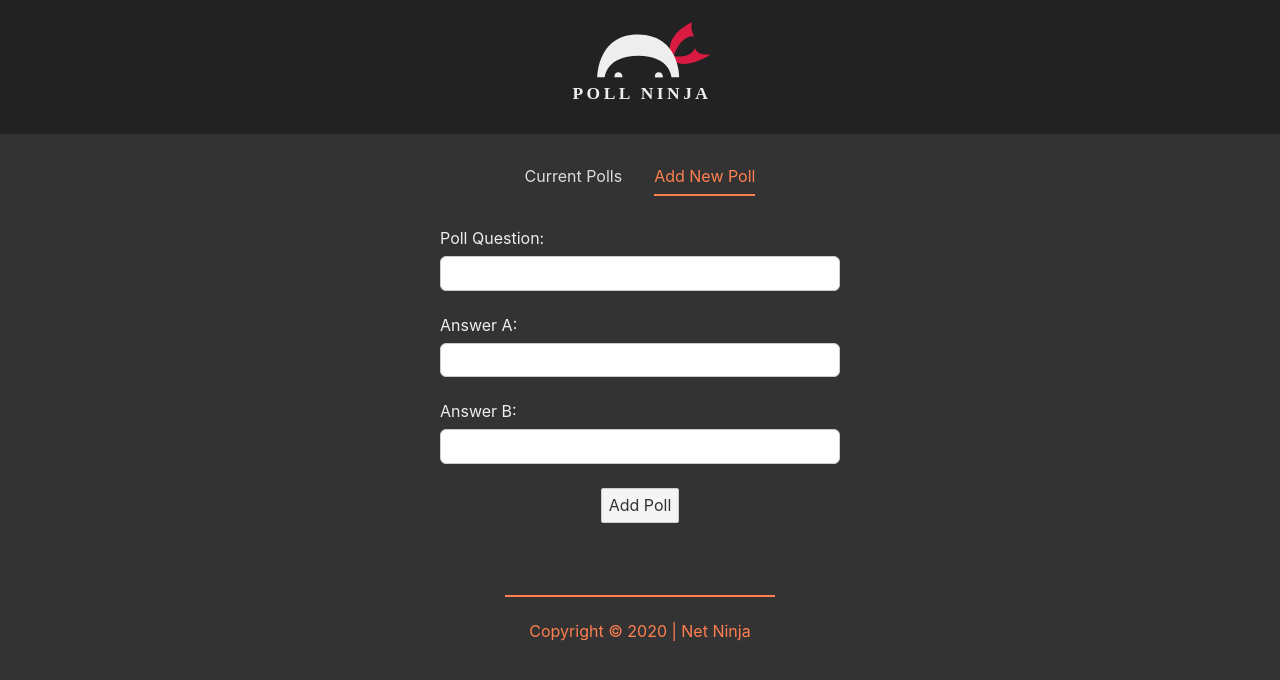
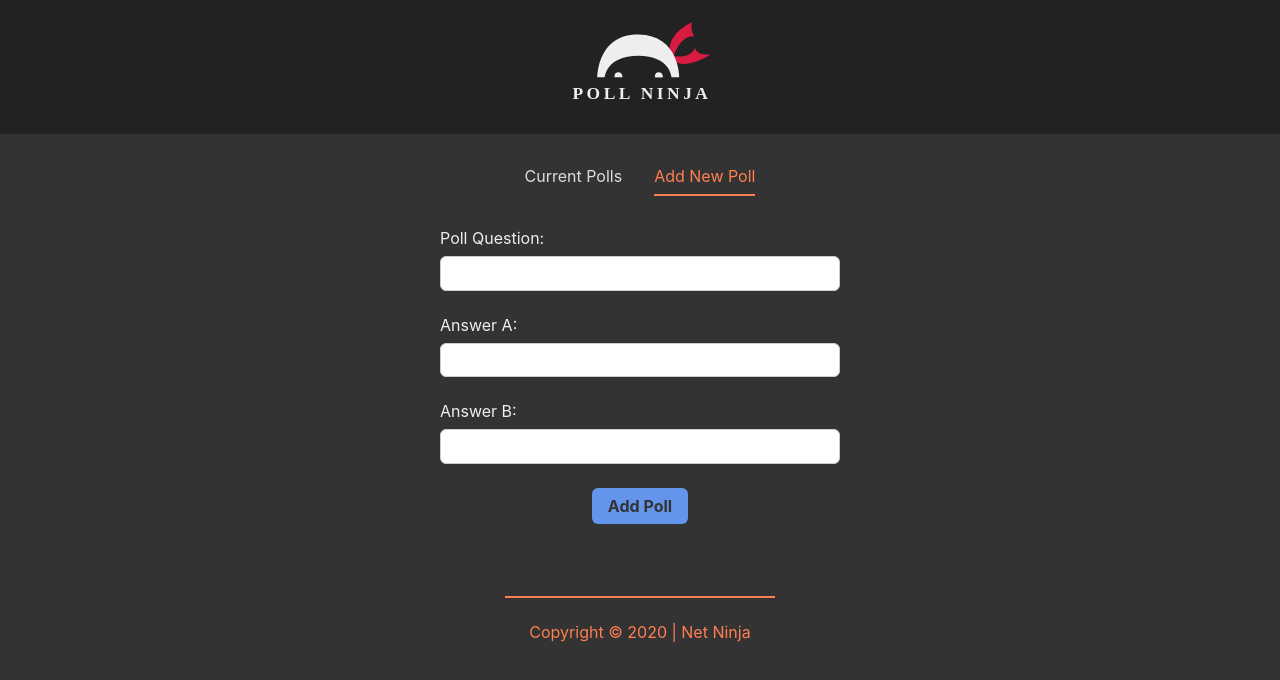
Before and after one commit to SinisaVukmirovic/Polls-App---Svelte, a Svelte app: page / in a window 1280 px wide. Both pictures are taken after a click on the item "Add New Poll". Shown: the top 680 px of the page. Built offline with nearby package versions, Linux system fonts and the light colour scheme.

Commit message:
Added custom button component with conditional classes

```diff
--- a/src/components/CreateForm.svelte
+++ b/src/components/CreateForm.svelte
@@ -1,4 +1,6 @@
 <script>
+    import Button from '../shared/Button.svelte';
+
     let fieldValues = {
         question: '',
         answerA: '',
@@ -25,7 +27,8 @@
         <input type="text" id="answer-b" bind:value={fieldValues.answerB}>
     </div>
 
-    <button>Add Poll</button>
+    <!-- <Button type="secondary" flat={true} inverse={true}>Add Poll</Button> -->
+    <Button type="secondary" flat={true}>Add Poll</Button>
 </form>
 
 <style>
--- /dev/null
+++ b/src/shared/Button.svelte
@@ -0,0 +1,40 @@
+<script>
+    export let type = 'primary';
+    export let flat = false;
+    export let inverse = false;
+</script>
+
+<!-- MarkUp -->
+<button class={type} class:flat={flat} class:inverse={inverse}>
+    <slot></slot>
+</button>
+
+<style>
+    button {
+        border: 0;
+        cursor: pointer;
+        border-radius: 6px;
+        padding: .5rem 1rem;
+        font-weight: bold;
+        box-shadow: 3px 2px 4px #000;
+    }
+    .primary {
+        background: crimson;
+    }
+    .secondary {
+        background: cornflowerblue;
+    }
+    .flat {
+        box-shadow: none;
+    }
+    .primary.inverse {
+        color: crimson;
+        background: #333;
+        border: 2px solid crimson;
+    }
+    .secondary.inverse {
+        color: cornflowerblue;
+        background: #333;
+        border: 2px solid cornflowerblue;
+    }
+</style>
```
